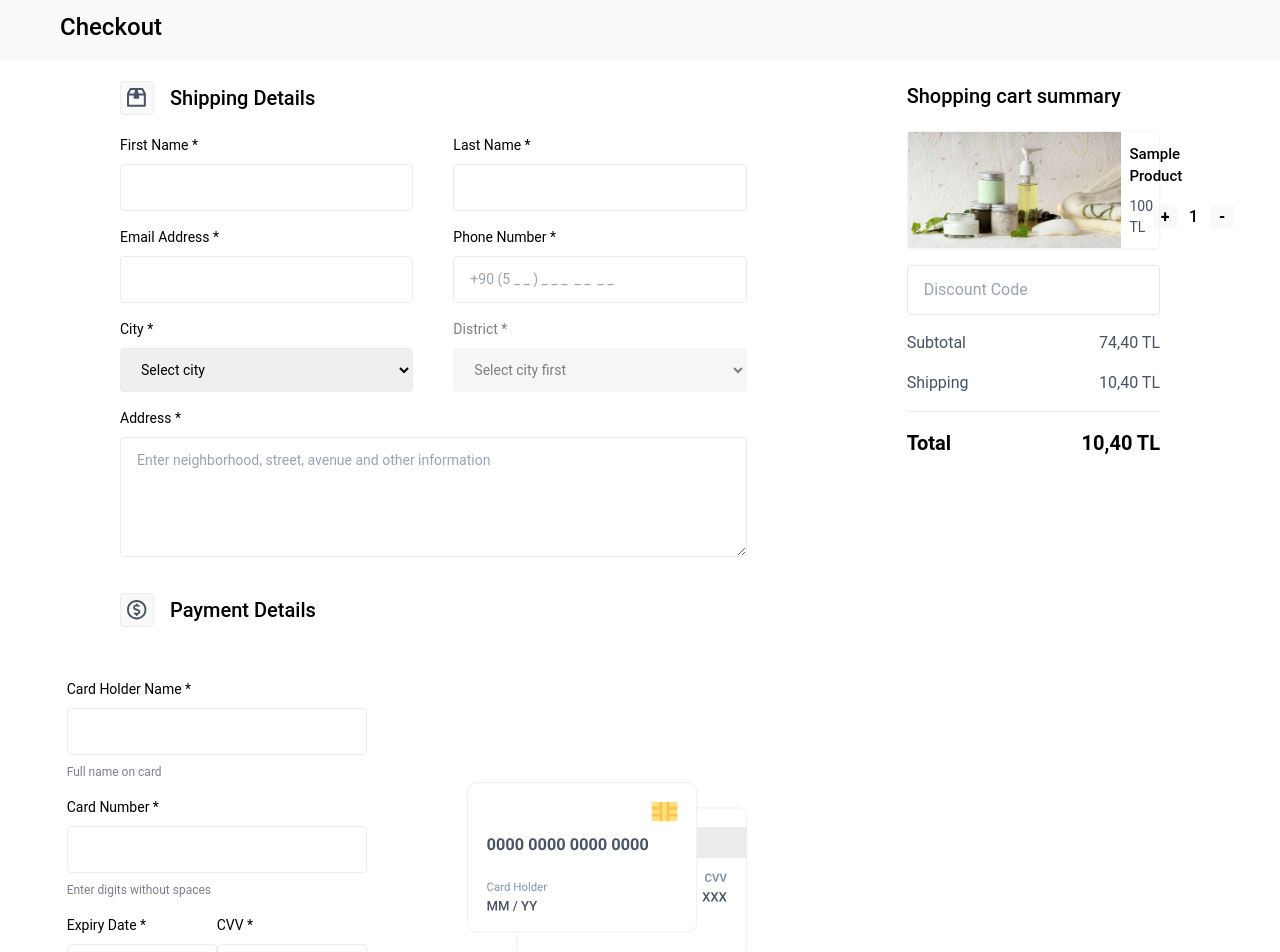
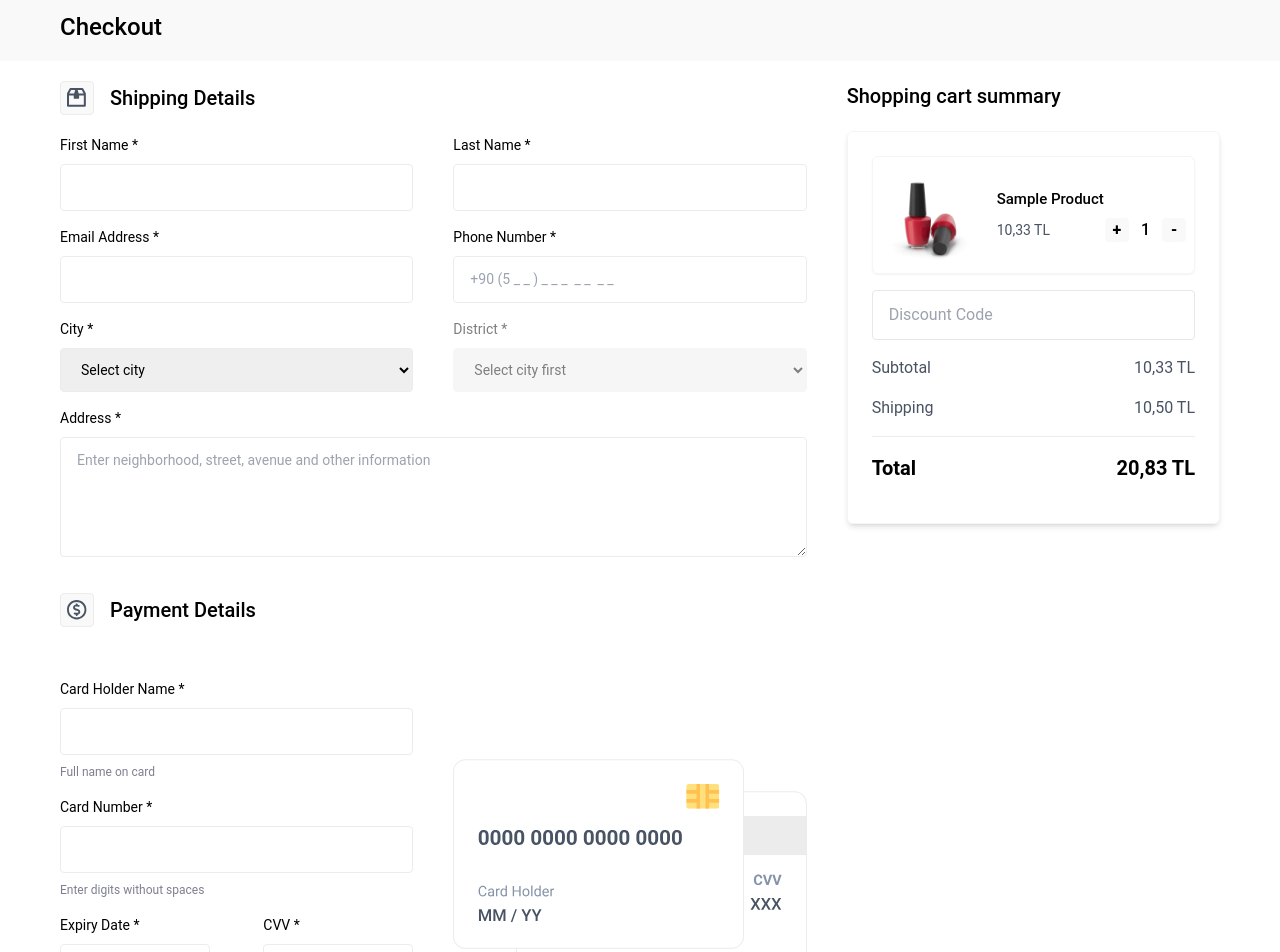
Before and after one commit to rukiyecnl/case-study, a Nuxt app: page /checkout in a window 1280 px wide. Shown: the part 220-1172 px from the top of the page. Built offline with nearby package versions, Linux system fonts and the light colour scheme.

Commit message:
the variables inside the  BasketCard component are made dynamic and checkout page is desgned for desktop

```diff
--- a/app/assets/css/main.css
+++ b/app/assets/css/main.css
@@ -3,10 +3,7 @@
 @tailwind utilities;
 
 .container{
-    @apply  px-[16px] mx-auto lg:px-[60px];
-}
-.container-none{
-    @apply  px-[0px] ;
+    @apply  px-[16px] mx-auto xl:px-[60px];
 }
 
 .useGradiant{
--- a/app/components/ui/Card.vue
+++ b/app/components/ui/Card.vue
@@ -11,15 +11,7 @@
     const loading = ref(true)
     if (data) { loading.value = false }
 
-    //const basket = useState('basket', () => [])
-
-
-    //const addBasket = (product) => {
-    //    basket.value.push(product)
-    //    console.log(basket.value.length);
-    //}
-
-    const { basket, addBasket } = useBasket()
+    const { addBasket } = useBasket()
 
 
 </script>
--- a/app/components/ui/FeaturedCategories.vue
+++ b/app/components/ui/FeaturedCategories.vue
@@ -10,19 +10,34 @@
             <div
                 v-for="category in featuredCategories"
             >
-                <div class="relative" >
+                <div class="relative " >
                     <img
                         class="w-full h-[232px] lg:h-[280px] object-cover rounded-[6px]"
                         :src="category.image"
                         alt="featuredCategory"
                     >
-                    <div class="absolute inset-0 flex items-center justify-center ">
-                        <div class="flex justify-center items-center flex-col gap-[8px] bg-[#FFFFFFE5] m-[40px] lg:m-[64px] p-[16px] rounded-[6px]">
-                            <p class="font-[700] text-[20px]">{{ category.title }}</p>
-                            <p class="text-center font-[400] text-[14px]">{{ category.description }}</p>
-                            <ButtonVue size="sm" color="green">BROWSE</ButtonVue>
+                    <div class="absolute inset-0 flex items-center justify-center
+                                hover:bg-black/20 transition-colors duration-300"
+                    >
+                        <div
+                            class="flex justify-center items-center flex-col gap-[8px]
+                                bg-white/90 m-[40px] lg:m-[64px] p-[16px] rounded-[6px]"
+                        >
+                            <p class="font-[700] text-[20px]">
+                            {{ category.title }}
+                            </p>
+
+                            <p class="text-center font-[400] text-[14px]">
+                            {{ category.description }}
+                            </p>
+
+                            <ButtonVue size="sm" color="green">
+                            BROWSE
+                            </ButtonVue>
                         </div>
+
                     </div>
+
                 </div>
 
 
--- a/app/components/ui/checkoutPage/BasketCard.vue
+++ b/app/components/ui/checkoutPage/BasketCard.vue
@@ -1,21 +1,23 @@
 <script setup>
+    import { formattedValues } from '~/utils/format'
     const { basket } = useBasket()
+
 </script>
 
 <template>
     <div class="flex flex-col gap-4 ">
         <div
             v-for="item in basket"
-            class="flex items-center justify-evenly border-[1px] border-[#ECECEC80] rounded-[6px] shadow-sm"
+            class="flex items-center justify-start border-[1px] border-[#ECECEC80] rounded-[6px] shadow-sm"
         >
             <img
                 :src="item.thumbnail"
-                class="h-[116px]"
+                class="h-[116px] lg:flex-[1]"
                 alt="">
-            <div class="p-2 flex flex-col gap-2 justify-between">
+            <div class="p-2 flex flex-col gap-2 justify-between flex-[2]">
                 <h2 class="font-[500] text-[15px]">{{ item.title }}</h2>
-                <div class="flex justify-between items-center">
-                    <p class="font-[400] text-[14px] text-[#485363]">{{ item.price }} TL</p>
+                <div class="flex justify-between items-center xl:gap-[50px] gap-3">
+                    <p class="font-[400] text-[14px] text-[#485363]">{{ formattedValues(item.price) }} TL</p>
                     <div class="flex gap-3 items-center">
                         <button class="bg-[#ECECEC4D] font-[600] w-[24px] h-[24px] rounded-[4px]">+</button>
                         <div class="font-[500] text-[16px]">1</div>
--- a/app/components/ui/checkoutPage/CartSummary.vue
+++ b/app/components/ui/checkoutPage/CartSummary.vue
@@ -1,10 +1,25 @@
 <script setup>
     import BasketCardVue from './BasketCard.vue';
+    import { formattedValues } from '~/utils/format'
+    const { basket } = useBasket()
+
+    const subTotal = computed(() => {
+        return basket.value.reduce((sum, item) => {
+            return sum + item.price
+        }, 0)
+    })
+
+    const shipping = ref(10.50)
+
+    const total = computed(() => {
+        return subTotal.value + shipping.value
+    })
+
 </script>
-
 <template>
-    <div class="container lg:container-none">
+    <div >
         <h2 class="font-[500] text-[20px] my-[20px]">Shopping cart summary</h2>
+        <div class="border-[1px] border-[#ECECEC80] rounded-[6px] shadow-md p-[24px]">
             <BasketCardVue />
             <input
                 type="text"
@@ -15,21 +30,22 @@
                 <div class="flex justify-between items-center text-[#485363] text-[16px] font-[400] mb-4">
                     <p class="">Subtotal</p>
                     <p>
-                    <span>74,40</span> TL
+                        <span>{{ formattedValues(subTotal) }}</span> TL
                     </p>
                 </div>
                 <div class="flex justify-between items-center text-[#485363] text-[16px] font-[400] mb-4">
                     <p>Shipping</p>
                     <p>
-                    <span>10,40</span> TL
+                        <span>{{ formattedValues(shipping) }}</span> TL
                     </p>
                 </div>
             </div>
             <div class="flex justify-between items-center text-[20px] font-[700] border-t-[1px] border-[#ECECEC] py-4">
                 <p>Total</p>
                 <p>
-                <span>10,40</span> TL
+                    <span>{{ formattedValues(total) }}</span> TL
                 </p>
             </div>
         </div>
+    </div>
 </template>
--- a/app/components/ui/checkoutPage/PaymentDetails.vue
+++ b/app/components/ui/checkoutPage/PaymentDetails.vue
@@ -4,18 +4,20 @@
     import TitleWithIconVue from './TitleWithIcon.vue';
     import ButtonVue from '../Button.vue';
 
+    const isValid = ref(false)
+
 </script>
 
 <template>
     <div class="bg-[#ECECEC4D] lg:bg-white">
         <TitleWithIconVue :icon="dollar">Payment Details</TitleWithIconVue>
-        <div class="container lg:container-none flex flex-col lg:flex-row-reverse bg-white py-4 gap-[40px]">
+        <div class="flex flex-col lg:flex-row-reverse justify-between bg-white py-4 gap-[40px]">
             <img
                 :src="cardContainer"
-                class="w-full lg:w-[280px]"
+                class="w-full lg:w-[280px] flex-[1]"
                 alt="cardContainer"
             >
-            <form class="container lg:container-none bg-white">
+            <form class="bg-white flex-[1]">
 
                 <div class="form-div pt-[16px]">
                     <label for="cardHolderName">Card Holder Name *</label>
@@ -69,7 +71,7 @@
 
                 <p class="form-detail mb-4">* Required fields</p>
 
-                <ButtonVue size="sm" color="pink" class="w-full mb-[] disabled">PAY NOW</ButtonVue>
+                <ButtonVue :disabled="!isValid" size="sm" color="pink" class="w-full disabled:opacity-40">PAY NOW</ButtonVue>
             </form>
         </div>
     </div>
--- a/app/components/ui/checkoutPage/ShippingDetails.vue
+++ b/app/components/ui/checkoutPage/ShippingDetails.vue
@@ -14,7 +14,7 @@
 <template>
     <div class="bg-[#ECECEC4D] lg:bg-white">
         <TitleWithIconVue :icon="orderHistory">Shipping Details</TitleWithIconVue>
-        <form class="container lg:container-none bg-white">
+        <form class=" bg-white">
 
             <div class="lg:flex justify-between items-center gap-[40px]">
                 <div class="form-div pt-[16px] lg:pt-[0px] flex-[1]">
--- a/app/components/ui/checkoutPage/TitleWithIcon.vue
+++ b/app/components/ui/checkoutPage/TitleWithIcon.vue
@@ -8,7 +8,7 @@
 </script>
 
 <template>
-    <div class="container flex gap-4 items-center py-[20px]">
+    <div class="sub-container flex gap-4 items-center py-[20px]">
         <div class="bg-[#ECECEC4D] p-[6px] rounded-[4px] border-[1px] border-[#ECECEC]">
             <img
                 :src="icon"
--- a/app/composables/useBasket.ts
+++ b/app/composables/useBasket.ts
@@ -1,12 +1,12 @@
-import personalCare from '~/assets/images/personalCare.jpg'
+import sampleProductImg from '~/assets/images/sampleProductImg.webp'
 export const useBasket = () => {
   const basket = useState<any[]>('basket', () => [
     {
       id: 1,
       title: 'Sample Product',
-      price: 100,
+      price: 10.33,
       quantity: 1,
-      thumbnail: personalCare
+      thumbnail: sampleProductImg
     }
   ])
 
--- a/app/pages/checkout.vue
+++ b/app/pages/checkout.vue
@@ -16,7 +16,7 @@
             <p class="font-[500] text-[24px]">Checkout</p>
         </div>
     </div>
-    <div class="lg:hidden">
+    <div class="container lg:hidden">
         <CartSummaryVue />
         <ShippingDetailsVue />
         <PaymentDetailsVue />
@@ -29,6 +29,5 @@
         <div class="flex-[1]">
             <CartSummaryVue />
         </div>
-
     </div>
 </template>
--- /dev/null
+++ b/app/utils/format.ts
@@ -0,0 +1,14 @@
+export function formattedValues(
+  value: number | null | undefined,
+  locale: string = 'tr-TR',
+  fraction: number = 2
+): string {
+  if (value === null || value === undefined || isNaN(value)) {
+    return '0,00'
+  }
+
+  return value.toLocaleString(locale, {
+    minimumFractionDigits: fraction,
+    maximumFractionDigits: fraction
+  })
+}
```
Also changed, not shown: app/types/product.ts (deleted, +0 -14 lines), app/assets/images/sampleProductImg.webp (added). Lines whose indentation alone changed are shown as unchanged.
